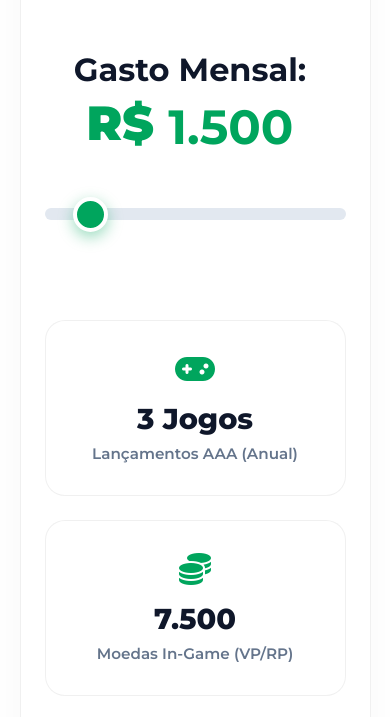
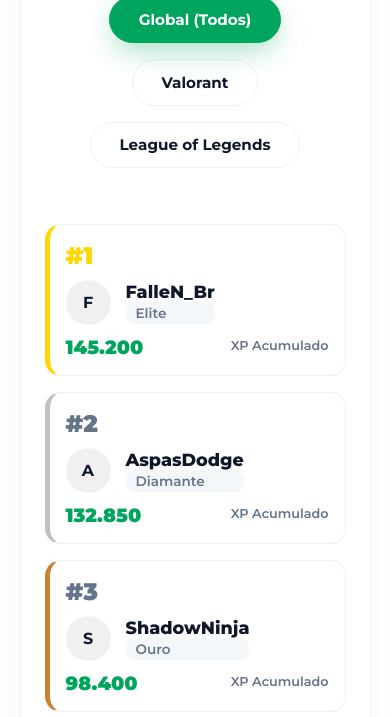
Before and after one commit to EstevaoGaymer/sicredii, a plain HTML site: page index.html in a window 390 px wide. Shown: the part 6070-6787 px from the top of the page. Drawn offline with Linux system fonts and the light colour scheme.

Commit message:
Update index.html

```diff
--- a/index.html
+++ b/index.html
@@ -9,12 +9,12 @@
     <style>
         /* ================= Variáveis Ultra-Premium (Light/Dark Mode) ================= */
         :root {
-            /* Cores da Marca que não mudam */
+            /* Cores da Marca */
             --sicredi-green: #00A55D;
             --sicredi-neon: #00E676;
             --sicredi-dark: #004D2B;
 
-            /* Variáveis Tema Claro (Default) */
+            /* Variáveis Tema Claro */
             --bg-main: #FFFFFF;
             --bg-secondary: #F4F7F9;
             --bg-cards: rgba(255, 255, 255, 0.85);
@@ -25,7 +25,6 @@
             --border-light: rgba(0, 0, 0, 0.06);
             --shadow-float: 0 20px 40px -10px rgba(0, 165, 93, 0.15);
             --shadow-glow: 0 10px 30px -5px rgba(0, 165, 93, 0.4);
-            --calc-track: #E2E8F0;
 
             --transition-smooth: all 0.4s cubic-bezier(0.25, 0.8, 0.25, 1);
         }
@@ -41,7 +40,6 @@
             --glass-border: rgba(255, 255, 255, 0.08);
             --border-light: rgba(255, 255, 255, 0.05);
             --shadow-float: 0 20px 40px -10px rgba(0, 0, 0, 0.5);
-            --calc-track: #1E293B;
         }
 
         * {
@@ -99,7 +97,7 @@
         }
         .reveal.active { opacity: 1; transform: translateY(0); }
 
-        /* ================= Header Clean com Theme Toggle ================= */
+        /* ================= Header Clean ================= */
         header {
             position: fixed; top: 0; width: 100%; padding: 1rem 5%;
             display: flex; justify-content: space-between; align-items: center;
@@ -145,7 +143,7 @@
         }
         .nav-btn:hover { background: var(--sicredi-green); transform: translateY(-2px); box-shadow: var(--shadow-glow); }
 
-        /* ================= Hero Section (Imagem Lateral Otimizada) ================= */
+        /* ================= Hero Section ================= */
         .hero {
             position: relative; min-height: 100vh;
             display: flex; align-items: center; justify-content: center;
@@ -293,51 +291,51 @@
         .brands-icons { display: flex; gap: 18px; margin-top: 25px; font-size: 1.6rem; color: var(--text-muted); }
         .card:hover .brands-icons i { color: var(--sicredi-green); transition: 0.3s; }
 
-        /* ================= CALCULADORA DE RECOMPENSAS (NOVA SESSÃO) ================= */
-        .calculator-section { padding: 6rem 5%; background: var(--bg-main); position: relative; }
-        .calc-container {
+        /* ================= NOVA SEÇÃO: RANKING / LEADERBOARD ================= */
+        .ranking-section { padding: 6rem 5%; background: var(--bg-main); position: relative; transition: background-color 0.5s ease;}
+        .ranking-container {
             max-width: 1000px; margin: 0 auto; background: var(--bg-cards); backdrop-filter: blur(20px);
             border: 1px solid var(--border-light); border-radius: 32px; padding: 4rem;
-            box-shadow: 0 10px 40px rgba(0,0,0,0.03); display: flex; flex-direction: column; gap: 3rem;
+            box-shadow: 0 10px 40px rgba(0,0,0,0.03); display: flex; flex-direction: column; gap: 2.5rem;
         }
 
-        .calc-header { text-align: center; }
-        .calc-header h3 { font-size: 2.5rem; font-weight: 900; color: var(--text-dark); margin-bottom: 1rem; letter-spacing: -1px;}
-        .calc-header p { color: var(--text-muted); font-size: 1.15rem; max-width: 600px; margin: 0 auto;}
+        .ranking-header { text-align: center; }
+        .ranking-header h3 { font-size: 2.5rem; font-weight: 900; color: var(--text-dark); margin-bottom: 1rem; letter-spacing: -1px;}
+        .ranking-header p { color: var(--text-muted); font-size: 1.15rem; max-width: 600px; margin: 0 auto;}
 
-        .calc-slider-wrapper { width: 100%; margin: 2rem 0; }
-        .calc-value-display {
-            font-size: 4rem; font-weight: 900; color: var(--sicredi-green); text-align: center; margin-bottom: 2rem;
+        .ranking-tabs { display: flex; justify-content: center; gap: 1rem; margin-bottom: 1rem; flex-wrap: wrap; }
+        .tab-btn {
+            background: transparent; border: 1px solid var(--border-light); color: var(--text-dark);
+            padding: 0.8rem 1.8rem; border-radius: 50px; font-weight: 700; font-size: 0.95rem;
+            cursor: pointer; transition: var(--transition-smooth);
         }
-        .calc-value-display span { font-size: 2rem; color: var(--text-dark); font-weight: 700; vertical-align: middle; margin-right: 10px;}
+        .tab-btn.active { background: var(--sicredi-green); color: #FFF; border-color: var(--sicredi-green); box-shadow: var(--shadow-glow); }
+        .tab-btn:hover:not(.active) { border-color: var(--sicredi-green); color: var(--sicredi-green); }
 
-        /* Estilização do Input Range Customizado */
-        input[type=range] {
-            -webkit-appearance: none; width: 100%; background: transparent; margin: 20px 0;
+        .ranking-list { display: flex; flex-direction: column; gap: 1rem; }
+
+        .ranking-item {
+            display: flex; align-items: center; justify-content: space-between;
+            padding: 1.2rem 2rem; background: var(--bg-main); border: 1px solid var(--border-light);
+            border-radius: 16px; transition: var(--transition-smooth);
         }
-        input[type=range]:focus { outline: none; }
-        input[type=range]::-webkit-slider-runnable-track {
-            width: 100%; height: 12px; cursor: pointer; background: var(--calc-track); border-radius: 50px;
-        }
-        input[type=range]::-webkit-slider-thumb {
-            height: 35px; width: 35px; border-radius: 50%; background: var(--sicredi-green);
-            cursor: pointer; -webkit-appearance: none; margin-top: -11.5px;
-            box-shadow: 0 5px 15px rgba(0, 165, 93, 0.4); transition: transform 0.2s ease;
-            border: 4px solid var(--bg-main);
-        }
-        input[type=range]::-webkit-slider-thumb:hover { transform: scale(1.1); }
+        .ranking-item:hover { transform: translateX(10px); border-color: var(--sicredi-green); box-shadow: 0 5px 15px rgba(0,0,0,0.05); }
 
-        .calc-results-grid {
-            display: grid; grid-template-columns: repeat(3, 1fr); gap: 1.5rem;
-        }
-        .calc-result-card {
-            background: var(--bg-main); border: 1px solid var(--border-light); border-radius: 20px;
-            padding: 2rem; text-align: center; transition: var(--transition-smooth);
-        }
-        .calc-result-card:hover { border-color: var(--sicredi-green); transform: translateY(-5px); box-shadow: var(--shadow-float);}
-        .calc-result-icon { font-size: 2rem; color: var(--sicredi-green); margin-bottom: 1rem; }
-        .calc-result-value { font-size: 1.8rem; font-weight: 800; color: var(--text-dark); margin-bottom: 0.5rem;}
-        .calc-result-label { font-size: 0.95rem; color: var(--text-muted); font-weight: 600; }
+        /* Destaque para o Top 1, 2 e 3 */
+        .ranking-item.top-1 { border-left: 5px solid #FFD700; }
+        .ranking-item.top-2 { border-left: 5px solid #C0C0C0; }
+        .ranking-item.top-3 { border-left: 5px solid #CD7F32; }
+
+        .rank-position { font-size: 1.5rem; font-weight: 900; color: var(--text-muted); width: 40px; }
+        .ranking-item.top-1 .rank-position { color: #FFD700; }
+
+        .rank-user-info { display: flex; align-items: center; gap: 15px; flex: 1; }
+        .rank-avatar { width: 45px; height: 45px; border-radius: 50%; object-fit: cover; background: var(--border-light); display: flex; align-items: center; justify-content: center; font-weight: bold; color: var(--text-dark);}
+        .rank-name { font-size: 1.1rem; font-weight: 800; color: var(--text-dark); }
+        .rank-tier { font-size: 0.85rem; color: var(--text-muted); font-weight: 600; background: var(--bg-secondary); padding: 3px 10px; border-radius: 8px;}
+
+        .rank-score { font-size: 1.2rem; font-weight: 900; color: var(--sicredi-green); text-align: right; }
+        .rank-score span { font-size: 0.8rem; color: var(--text-muted); font-weight: 600; display: block; margin-top: -3px; }
 
         /* ================= Como Funciona (Timeline) ================= */
         .how-it-works { padding: 8rem 5%; background: var(--bg-secondary); border-radius: 40px; margin: 0 2%; transition: background-color 0.5s ease;}
@@ -436,7 +434,6 @@
             .hero-content { align-items: center; display: flex; flex-direction: column; }
             .btn-group { justify-content: center; }
             .hero-title { font-size: 4.5rem; }
-            .calc-results-grid { grid-template-columns: repeat(2, 1fr); }
         }
 
         @media (max-width: 768px) {
@@ -461,9 +458,9 @@
 
             .section-title { font-size: 2.5rem; }
 
-            .calc-container { padding: 2rem 1.5rem; }
-            .calc-value-display { font-size: 3rem; }
-            .calc-results-grid { grid-template-columns: 1fr; }
+            .ranking-container { padding: 2rem 1.5rem; }
+            .ranking-item { padding: 1rem; flex-direction: column; align-items: flex-start; gap: 10px; }
+            .rank-score { text-align: left; width: 100%; display: flex; justify-content: space-between; align-items: center;}
 
             .timeline-container { flex-direction: column; gap: 4rem; padding-top: 2rem; }
             .timeline-line { top: 0; left: 50%; transform: translateX(-50%); width: 4px; height: 100%; background: linear-gradient(180deg, rgba(0, 165, 93, 0.2), var(--sicredi-green), rgba(0, 165, 93, 0.2)); }
@@ -493,7 +490,7 @@
         <a href="#" class="logo"><i class="fa-solid fa-leaf"></i> Sicredi</a>
         <ul class="nav-links">
             <li><a href="#vantagens">Vantagens</a></li>
-            <li><a href="#calculadora">Simulador</a></li>
+            <li><a href="#ranking">Ranking</a></li>
             <li><a href="#campeonatos">E-Sports</a></li>
             <li><a href="#depoimentos">Relatos</a></li>
             <li><a href="#faq">Dúvidas</a></li>
@@ -647,38 +644,24 @@
         </div>
     </section>
 
-    <!-- CALCULADORA DE RECOMPENSAS INTERATIVA -->
-    <section id="calculadora" class="calculator-section reveal">
-        <div class="calc-container">
-            <div class="calc-header">
-                <h3>Simulador de Recompensas</h3>
-                <p>Arraste a barra abaixo e descubra os prêmios incríveis que seus gastos mensais normais podem gerar ao longo de um ano.</p>
+    <!-- NOVA SESSÃO: RANKING / HALL DA FAMA (SUBSTITUINDO A CALCULADORA) -->
+    <section id="ranking" class="ranking-section reveal">
+        <div class="ranking-container">
+            <div class="ranking-header">
+                <h3>Hall da Fama Sicredi</h3>
+                <p>Nossos clientes que mais acumularam XP e participaram das ligas competitivas deste mês. Suba de nível e concorra a prêmios físicos mensais!</p>
             </div>
 
-            <div class="calc-slider-wrapper">
-                <div class="calc-value-display">
-                    <span>Gasto Mensal:</span> R$ <span id="calcSliderValue" style="color: inherit; font-size: inherit;">1.500</span>
-                </div>
-                <!-- Input de Range (Slider) -->
-                <input type="range" id="gastosSlider" min="500" max="10000" step="100" value="1500">
+            <!-- Abas Interativas -->
+            <div class="ranking-tabs">
+                <button class="tab-btn active" onclick="changeRanking('global')">Global (Todos)</button>
+                <button class="tab-btn" onclick="changeRanking('valorant')">Valorant</button>
+                <button class="tab-btn" onclick="changeRanking('lol')">League of Legends</button>
             </div>
 
-            <div class="calc-results-grid">
-                <div class="calc-result-card">
-                    <i class="fa-solid fa-gamepad calc-result-icon"></i>
-                    <div class="calc-result-value" id="resJogos">3 Jogos</div>
-                    <div class="calc-result-label">Lançamentos AAA (Anual)</div>
-                </div>
-                <div class="calc-result-card">
-                    <i class="fa-solid fa-coins calc-result-icon"></i>
-                    <div class="calc-result-value" id="resMoedas">7.500</div>
-                    <div class="calc-result-label">Moedas In-Game (VP/RP)</div>
-                </div>
-                <div class="calc-result-card">
-                    <i class="fa-brands fa-bitcoin calc-result-icon"></i>
-                    <div class="calc-result-value" id="resCripto">R$ 180,00</div>
-                    <div class="calc-result-label">Convertidos em Bitcoin</div>
-                </div>
+            <!-- Lista de Jogadores -->
+            <div class="ranking-list" id="rankingList">
+                <!-- Conteúdo Injetado via JavaScript -->
             </div>
         </div>
     </section>
@@ -815,7 +798,7 @@
         </div>
     </footer>
 
-    <!-- SCRIPT GERAL & MOTOR DE PARTÍCULAS & CALCULADORA & THEME -->
+    <!-- SCRIPT GERAL (TEMA, RANKING, SCROLL E PARTÍCULAS) -->
     <script>
         document.addEventListener('DOMContentLoaded', () => {
 
@@ -836,30 +819,77 @@
                 }
             });
 
-            /* --- 2. Lógica da Calculadora de Recompensas --- */
-            const slider = document.getElementById('gastosSlider');
-            const sliderValDisplay = document.getElementById('calcSliderValue');
-            const resJogos = document.getElementById('resJogos');
-            const resMoedas = document.getElementById('resMoedas');
-            const resCripto = document.getElementById('resCripto');
+            /* --- 2. Lógica do Ranking / Leaderboard Interativo --- */
+            const rankingData = {
+                global: [
+                    { name: "FalleN_Br", tier: "Elite", xp: "145.200" },
+                    { name: "AspasDodge", tier: "Diamante", xp: "132.850" },
+                    { name: "ShadowNinja", tier: "Ouro", xp: "98.400" },
+                    { name: "CamilaArt", tier: "Prata", xp: "76.100" },
+                    { name: "Dev_Master", tier: "Bronze", xp: "45.000" }
+                ],
+                valorant: [
+                    { name: "AspasDodge", tier: "Radiante", xp: "132.850" },
+                    { name: "Sacy_Mid", tier: "Imortal", xp: "115.300" },
+                    { name: "PancadaX", tier: "Ascendente", xp: "92.100" },
+                    { name: "JettMain", tier: "Diamante", xp: "85.400" },
+                    { name: "OmenSmokes", tier: "Platina", xp: "60.000" }
+                ],
+                lol: [
+                    { name: "Faker_Fake", tier: "Desafiante", xp: "140.500" },
+                    { name: "Yoda_Rx", tier: "Grão-Mestre", xp: "128.900" },
+                    { name: "Brtt_Rex", tier: "Mestre", xp: "110.200" },
+                    { name: "YasuoFeeder", tier: "Diamante", xp: "89.500" },
+                    { name: "GarenSpin", tier: "Esmeralda", xp: "72.300" }
+                ]
+            };
 
-            function updateCalculator() {
-                const gasto = parseInt(slider.value);
-                // Formatação simples do número
-                sliderValDisplay.innerText = gasto.toLocaleString('pt-BR');
+            const rankingListEl = document.getElementById('rankingList');
+            const tabButtons = document.querySelectorAll('.ranking-tabs .tab-btn');
 
-                // Lógica fictícia para mostrar resultados (proporcional ao gasto)
-                // Ex: A cada R$ 500 gastos = 1 Jogo, 2500 moedas, R$ 60 em Cripto no ano.
-                const multiplicador = gasto / 500;
+            window.changeRanking = function(category) {
+                // Atualiza botoes
+                tabButtons.forEach(btn => btn.classList.remove('active'));
+                event.target.classList.add('active');
 
-                resJogos.innerText = Math.floor(multiplicador) + " Jogos";
-                resMoedas.innerText = (multiplicador * 2500).toLocaleString('pt-BR');
-                resCripto.innerText = "R$ " + (multiplicador * 60).toLocaleString('pt-BR', {minimumFractionDigits: 2});
+                // Renderiza HTML
+                const data = rankingData[category];
+                let html = '';
+
+                data.forEach((player, index) => {
+                    let topClass = '';
+                    if(index === 0) topClass = 'top-1';
+                    if(index === 1) topClass = 'top-2';
+                    if(index === 2) topClass = 'top-3';
+
+                    html += `
+                        <div class="ranking-item ${topClass}">
+                            <div class="rank-position">#${index + 1}</div>
+                            <div class="rank-user-info">
+                                <div class="rank-avatar">${player.name.charAt(0)}</div>
+                                <div>
+                                    <div class="rank-name">${player.name}</div>
+                                    <div class="rank-tier">${player.tier}</div>
+                                </div>
+                            </div>
+                            <div class="rank-score">
+                                ${player.xp} <span>XP Acumulado</span>
+                            </div>
+                        </div>
+                    `;
+                });
+
+                rankingListEl.innerHTML = html;
             }
 
-            slider.addEventListener('input', updateCalculator);
-            // Inicia com os valores corretos baseados no default do slider
-            updateCalculator();
+            // Inicializa com Global
+            if(rankingListEl) {
+                // Simula o clique no primeiro botão
+                const firstBtn = document.querySelector('.ranking-tabs .tab-btn');
+                if(firstBtn) {
+                    firstBtn.click();
+                }
+            }
 
 
             /* --- 3. Reveal no Scroll --- */
```
